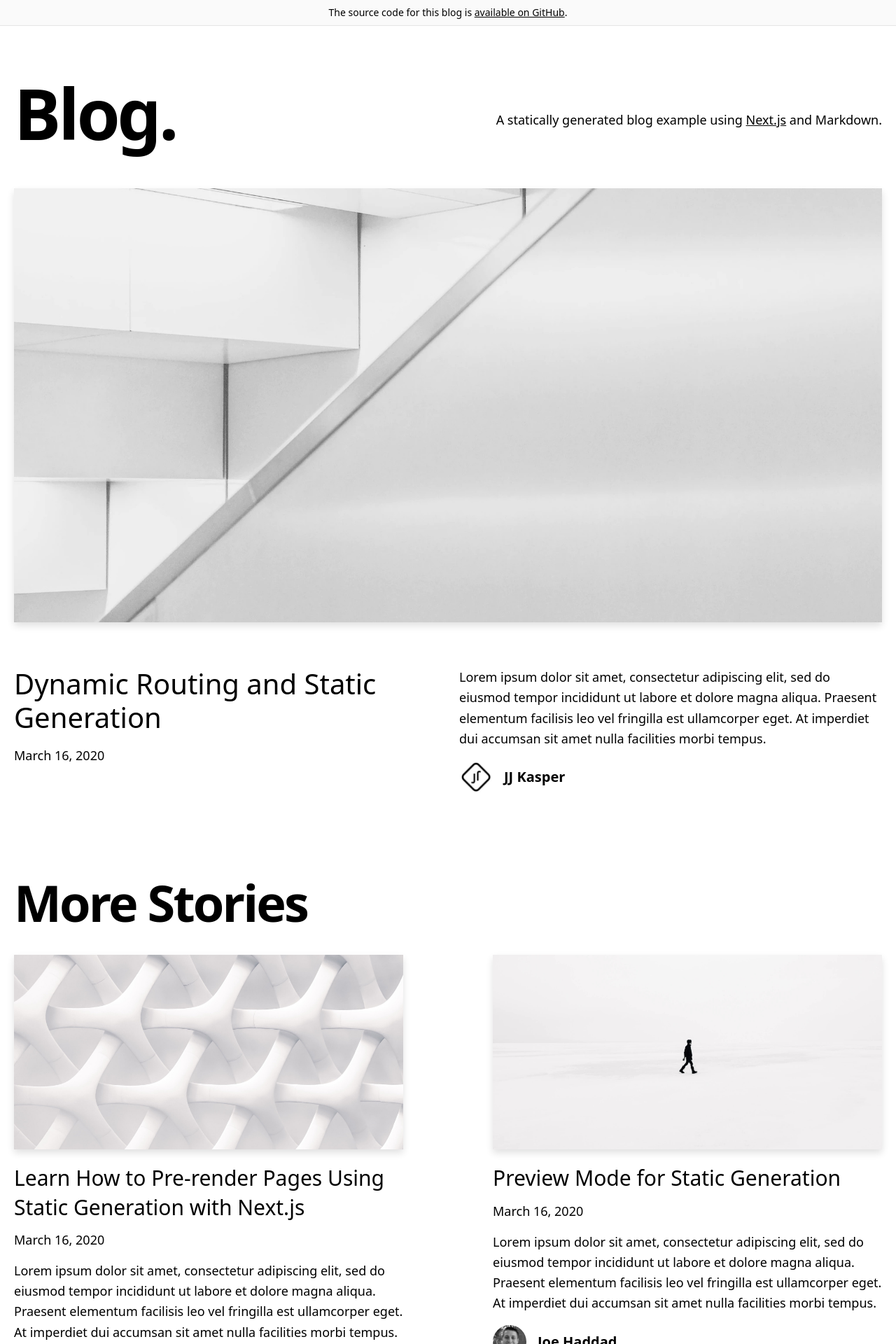
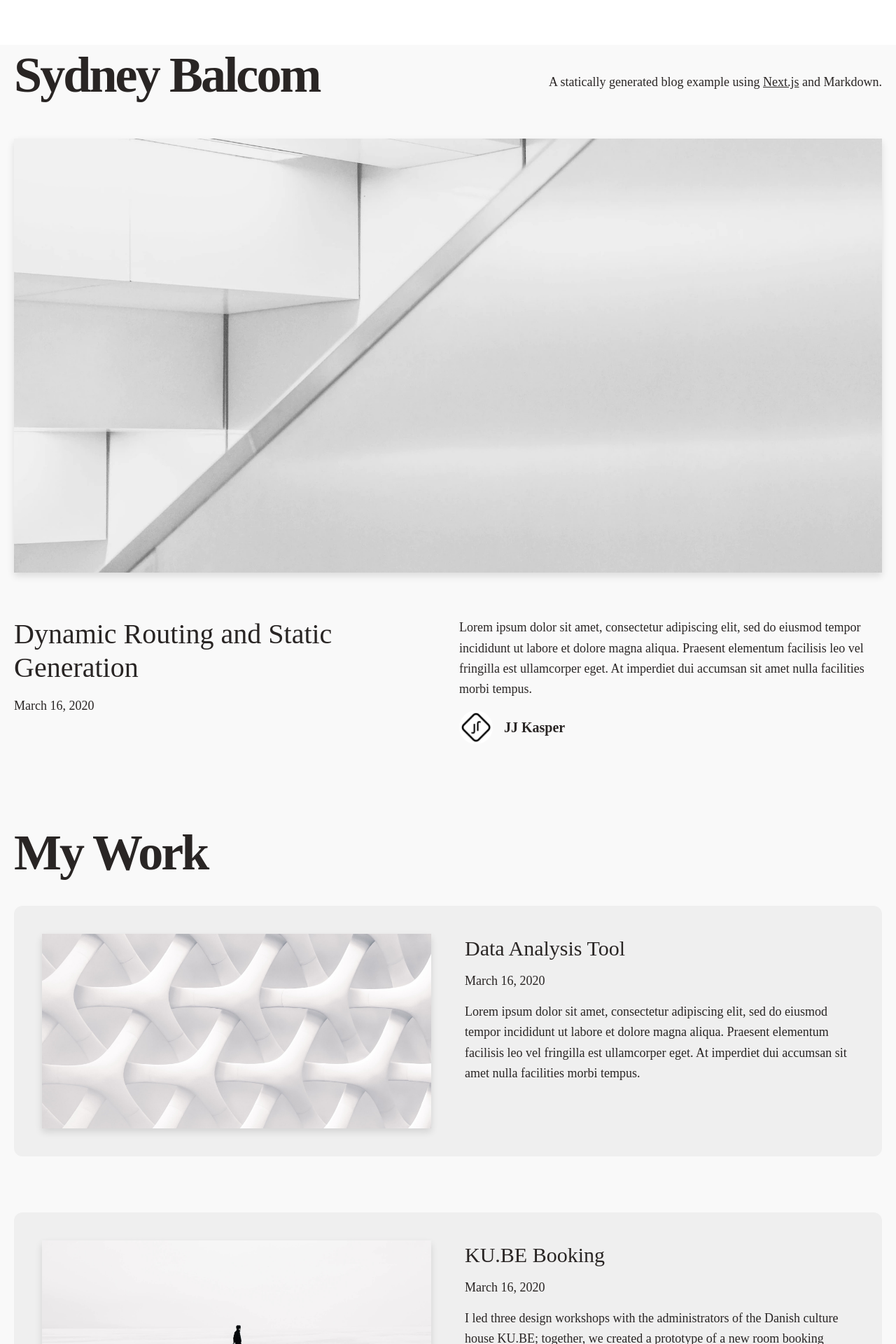
Before and after one commit to sydbalcom/portfolio-website, a Next.js app: page / in a window 1280 px wide. Shown: the top 1920 px of the page at 70% size. Built offline with nearby package versions, Linux system fonts and the light colour scheme.

Commit message:
Initialize website

```diff
--- a/_posts/hello-world.md
+++ b/_posts/hello-world.md
@@ -1,5 +1,5 @@
 ---
-title: 'Learn How to Pre-render Pages Using Static Generation with Next.js'
+title: 'Data Analysis Tool'
 excerpt: 'Lorem ipsum dolor sit amet, consectetur adipiscing elit, sed do eiusmod tempor incididunt ut labore et dolore magna aliqua. Praesent elementum facilisis leo vel fringilla est ullamcorper eget. At imperdiet dui accumsan sit amet nulla facilities morbi tempus.'
 coverImage: '/assets/blog/hello-world/cover.jpg'
 date: '2020-03-16T05:35:07.322Z'
--- a/_posts/preview.md
+++ b/_posts/preview.md
@@ -1,6 +1,6 @@
 ---
-title: 'Preview Mode for Static Generation'
-excerpt: 'Lorem ipsum dolor sit amet, consectetur adipiscing elit, sed do eiusmod tempor incididunt ut labore et dolore magna aliqua. Praesent elementum facilisis leo vel fringilla est ullamcorper eget. At imperdiet dui accumsan sit amet nulla facilities morbi tempus.'
+title: 'KU.BE Booking'
+excerpt: 'I led three design workshops with the administrators of the Danish culture house KU.BE; together, we created a prototype of a new room booking system.'
 coverImage: '/assets/blog/preview/cover.jpg'
 date: '2020-03-16T05:35:07.322Z'
 author:
--- a/components/intro.tsx
+++ b/components/intro.tsx
@@ -3,8 +3,8 @@ import { CMS_NAME } from '../lib/constants'
 const Intro = () => {
   return (
     <section className="flex-col md:flex-row flex items-center md:justify-between mt-16 mb-16 md:mb-12">
-      <h1 className="text-5xl md:text-8xl font-bold tracking-tighter leading-tight md:pr-8">
-        Blog.
+      <h1 className="text-5xl md:text-7xl font-bold tracking-tighter leading-tight md:pr-8">
+        Sydney Balcom
       </h1>
       <h4 className="text-center md:text-left text-lg mt-5 md:pl-8">
         A statically generated blog example using{' '}
--- a/components/layout.tsx
+++ b/components/layout.tsx
@@ -1,5 +1,5 @@
-import Alert from './alert'
-import Footer from './footer'
+// import Alert from './alert'
+// import Footer from './footer'
 import Meta from './meta'
 
 type Props = {
@@ -11,11 +11,11 @@ const Layout = ({ preview, children }: Props) => {
   return (
     <>
       <Meta />
-      <div className="min-h-screen">
-        <Alert preview={preview} />
+      <div className="min-h-screen bg-[#F9F9F9] text-stone-800 font-['Open_Sauce_Two']">
+        {/* <Alert preview={preview} /> */}
         <main>{children}</main>
       </div>
-      <Footer />
+      {/* <Footer /> */}
     </>
   )
 }
--- a/components/more-stories.tsx
+++ b/components/more-stories.tsx
@@ -9,16 +9,16 @@ const MoreStories = ({ posts }: Props) => {
   return (
     <section>
       <h2 className="mb-8 text-5xl md:text-7xl font-bold tracking-tighter leading-tight">
-        More Stories
+        My Work
       </h2>
-      <div className="grid grid-cols-1 md:grid-cols-2 md:gap-x-16 lg:gap-x-32 gap-y-20 md:gap-y-32 mb-32">
+      <div className="grid grid-cols-1 md:grid-cols-1 gap-y-20 mb-32">
         {posts.map((post) => (
           <PostPreview
             key={post.slug}
             title={post.title}
             coverImage={post.coverImage}
             date={post.date}
-            author={post.author}
+            // author={post.author}
             slug={post.slug}
             excerpt={post.excerpt}
           />
--- a/components/post-preview.tsx
+++ b/components/post-preview.tsx
@@ -1,15 +1,15 @@
-import Avatar from './avatar'
+// import Avatar from './avatar'
 import DateFormatter from './date-formatter'
 import CoverImage from './cover-image'
 import Link from 'next/link'
-import type Author from '../interfaces/author'
+// import type Author from '../interfaces/author'
 
 type Props = {
   title: string
   coverImage: string
   date: string
   excerpt: string
-  author: Author
+  // author: Author
   slug: string
 }
 
@@ -18,14 +18,15 @@ const PostPreview = ({
   coverImage,
   date,
   excerpt,
-  author,
+  // author,
   slug,
 }: Props) => {
   return (
+    <div className="grid grid-cols-1 sm:grid-cols-1 md:grid-cols-2 gap-12 bg-[#EFEFEF] p-10 rounded-xl">
       <div>
-      <div className="mb-5">
         <CoverImage slug={slug} title={title} src={coverImage} />
       </div>
+      <div>
         <h3 className="text-3xl mb-3 leading-snug">
           <Link
             as={`/posts/${slug}`}
@@ -39,7 +40,8 @@ const PostPreview = ({
           <DateFormatter dateString={date} />
         </div>
         <p className="text-lg leading-relaxed mb-4">{excerpt}</p>
-      <Avatar name={author.name} picture={author.picture} />
+        {/* <Avatar name={author.name} picture={author.picture} /> */}
+      </div>
     </div>
   )
 }
--- a/components/post-title.tsx
+++ b/components/post-title.tsx
@@ -6,7 +6,7 @@ type Props = {
 
 const PostTitle = ({ children }: Props) => {
   return (
-    <h1 className="text-5xl md:text-7xl lg:text-8xl font-bold tracking-tighter leading-tight md:leading-none mb-12 text-center md:text-left">
+    <h1 className="text-5xl md:text-6xl lg:text-7xl font-bold tracking-tighter leading-tight md:leading-none mb-12 text-center md:text-left">
       {children}
     </h1>
   )
```
Lines whose indentation alone changed are shown as unchanged.
